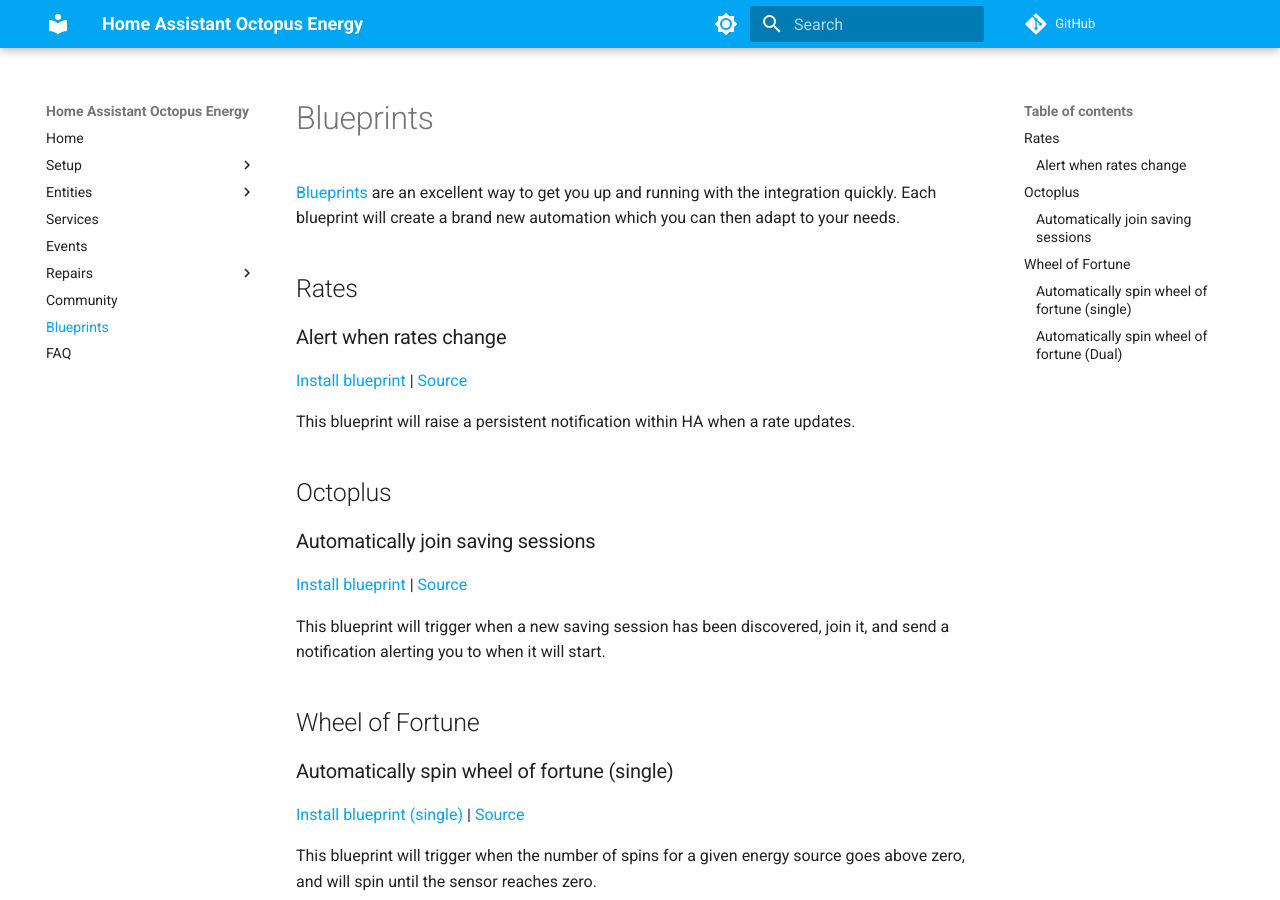
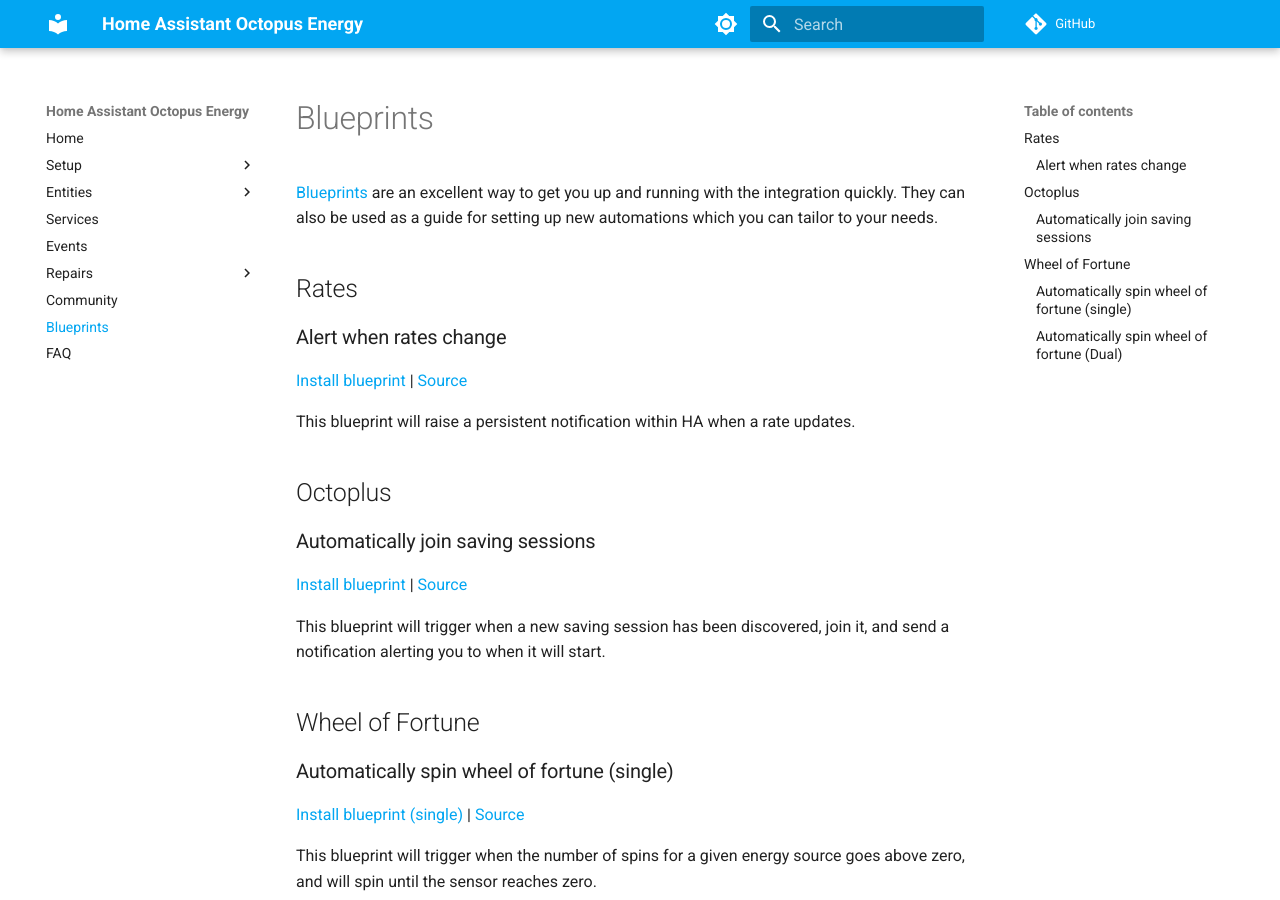
Before and after one commit to BottlecapDave/HomeAssistant-OctopusEnergy, an MkDocs documentation site: the page built from _docs/blueprints.md, in a window 1280 px wide and 900 px high. Built offline with MkDocs 1.6.1 and Material for MkDocs 9.7.7, drawn with Linux system fonts in a browser that asks for light colours; comment, search, counter and statistics services are not loaded.

Commit message:
docs: Updated blueprints intro

```diff
--- a/_docs/blueprints.md
+++ b/_docs/blueprints.md
@@ -1,6 +1,6 @@
 # Blueprints
 
-[Blueprints](https://www.home-assistant.io/docs/automation/using_blueprints/) are an excellent way to get you up and running with the integration quickly. Each blueprint will create a brand new automation which you can then adapt to your needs.
+[Blueprints](https://www.home-assistant.io/docs/automation/using_blueprints/) are an excellent way to get you up and running with the integration quickly. They can also be used as a guide for setting up new automations which you can tailor to your needs.
 
 ## Rates
 
```
